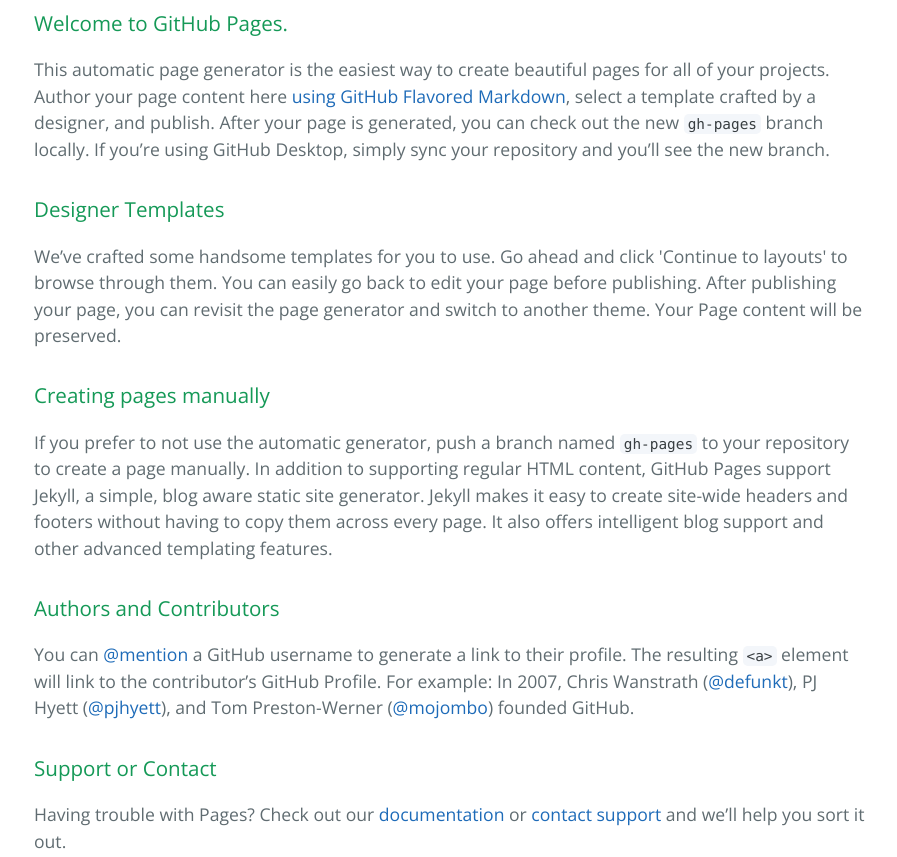
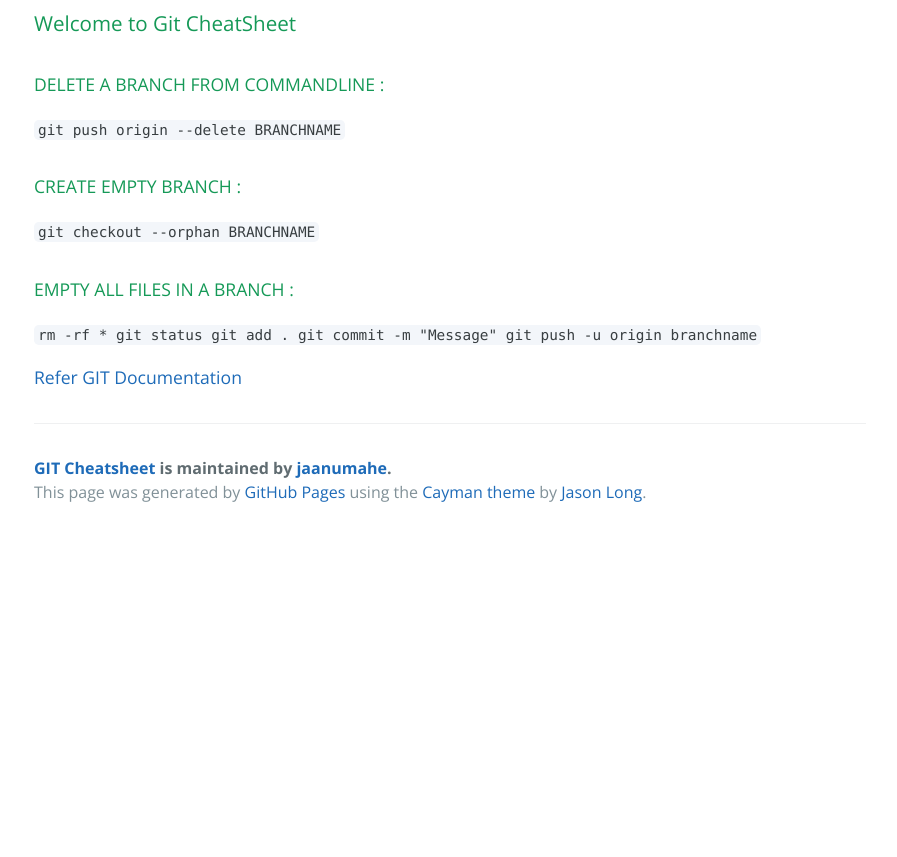
Before and after one commit to mahendran-pandurangan/Cheatsheet, a plain HTML site: page index.html in a window 1280 px wide. Shown: the part 360-1217 px from the top of the page, without its empty margins (190-1087 px from the left). After the commit the page ends 896 px from the top, so only its background shows below. Drawn offline with nearby package versions, Linux system fonts and the light colour scheme.

```diff
--- a/index.html
+++ b/index.html
@@ -20,29 +20,28 @@
 
     <section class="main-content">
       <h3>
-<a id="welcome-to-github-pages" class="anchor" href="#welcome-to-github-pages" aria-hidden="true"><span aria-hidden="true" class="octicon octicon-link"></span></a>Welcome to GitHub Pages.</h3>
+<a id="welcome-to-git-cheatsheet" class="anchor" href="#welcome-to-git-cheatsheet" aria-hidden="true"><span aria-hidden="true" class="octicon octicon-link"></span></a>Welcome to Git CheatSheet</h3>
 
-<p>This automatic page generator is the easiest way to create beautiful pages for all of your projects. Author your page content here <a href="https://guides.github.com/features/mastering-markdown/">using GitHub Flavored Markdown</a>, select a template crafted by a designer, and publish. After your page is generated, you can check out the new <code>gh-pages</code> branch locally. If you’re using GitHub Desktop, simply sync your repository and you’ll see the new branch.</p>
+<h4>
+<a id="delete-a-branch-from-commandline-" class="anchor" href="#delete-a-branch-from-commandline-" aria-hidden="true"><span aria-hidden="true" class="octicon octicon-link"></span></a>DELETE A BRANCH FROM COMMANDLINE :</h4>
 
-<h3>
-<a id="designer-templates" class="anchor" href="#designer-templates" aria-hidden="true"><span aria-hidden="true" class="octicon octicon-link"></span></a>Designer Templates</h3>
+<p><code>git push origin --delete BRANCHNAME</code></p>
 
-<p>We’ve crafted some handsome templates for you to use. Go ahead and click 'Continue to layouts' to browse through them. You can easily go back to edit your page before publishing. After publishing your page, you can revisit the page generator and switch to another theme. Your Page content will be preserved.</p>
+<h4>
+<a id="create-empty-branch-" class="anchor" href="#create-empty-branch-" aria-hidden="true"><span aria-hidden="true" class="octicon octicon-link"></span></a>CREATE EMPTY BRANCH :</h4>
 
-<h3>
-<a id="creating-pages-manually" class="anchor" href="#creating-pages-manually" aria-hidden="true"><span aria-hidden="true" class="octicon octicon-link"></span></a>Creating pages manually</h3>
+<p><code>git checkout --orphan BRANCHNAME</code></p>
 
-<p>If you prefer to not use the automatic generator, push a branch named <code>gh-pages</code> to your repository to create a page manually. In addition to supporting regular HTML content, GitHub Pages support Jekyll, a simple, blog aware static site generator. Jekyll makes it easy to create site-wide headers and footers without having to copy them across every page. It also offers intelligent blog support and other advanced templating features.</p>
+<h4>
+<a id="empty-all-files-in-a-branch-" class="anchor" href="#empty-all-files-in-a-branch-" aria-hidden="true"><span aria-hidden="true" class="octicon octicon-link"></span></a>EMPTY ALL FILES IN A BRANCH :</h4>
 
-<h3>
-<a id="authors-and-contributors" class="anchor" href="#authors-and-contributors" aria-hidden="true"><span aria-hidden="true" class="octicon octicon-link"></span></a>Authors and Contributors</h3>
+<p><code>rm -rf *
+git status
+git add .
+git commit -m "Message"
+git push -u origin branchname</code></p>
 
-<p>You can <a href="https://help.github.com/articles/basic-writing-and-formatting-syntax/#mentioning-users-and-teams" class="user-mention">@mention</a> a GitHub username to generate a link to their profile. The resulting <code>&lt;a&gt;</code> element will link to the contributor’s GitHub Profile. For example: In 2007, Chris Wanstrath (<a href="https://github.com/defunkt" class="user-mention">@defunkt</a>), PJ Hyett (<a href="https://github.com/pjhyett" class="user-mention">@pjhyett</a>), and Tom Preston-Werner (<a href="https://github.com/mojombo" class="user-mention">@mojombo</a>) founded GitHub.</p>
-
-<h3>
-<a id="support-or-contact" class="anchor" href="#support-or-contact" aria-hidden="true"><span aria-hidden="true" class="octicon octicon-link"></span></a>Support or Contact</h3>
-
-<p>Having trouble with Pages? Check out our <a href="https://help.github.com/pages">documentation</a> or <a href="https://github.com/contact">contact support</a> and we’ll help you sort it out.</p>
+<p><a href="https://git-scm.com/book/en/v2">Refer GIT Documentation</a> </p>
 
       <footer class="site-footer">
         <span class="site-footer-owner"><a href="https://github.com/jaanumahe/Cheatsheet">GIT Cheatsheet</a> is maintained by <a href="https://github.com/jaanumahe">jaanumahe</a>.</span>
```
Also changed, not shown: params.json (+1 -1 lines).
